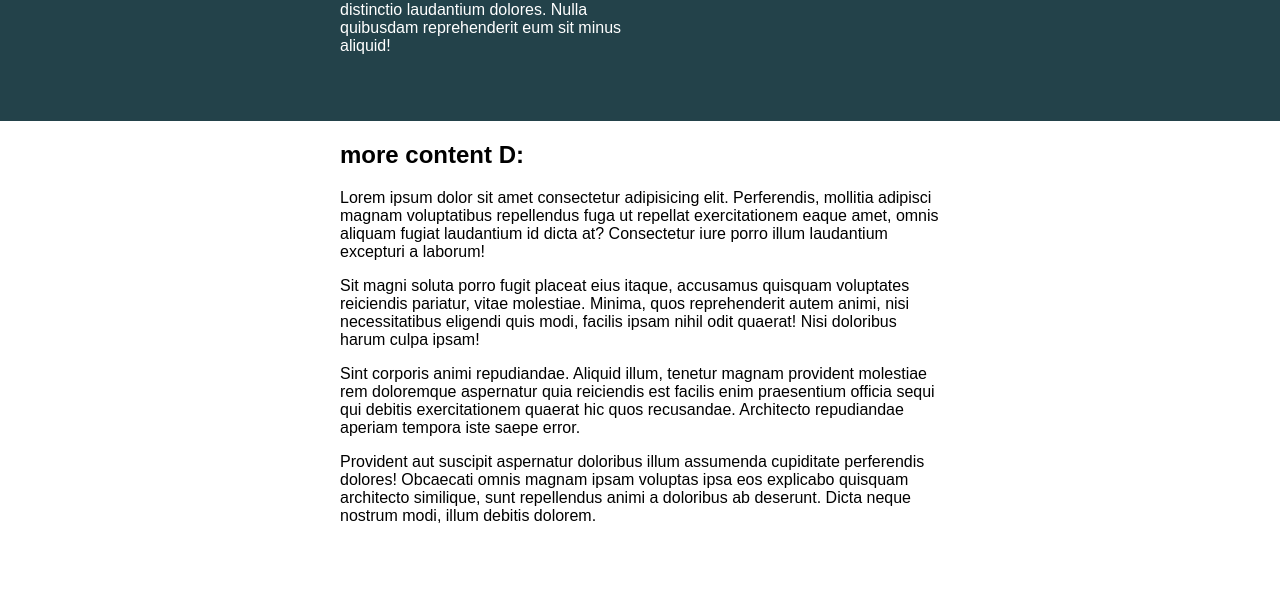
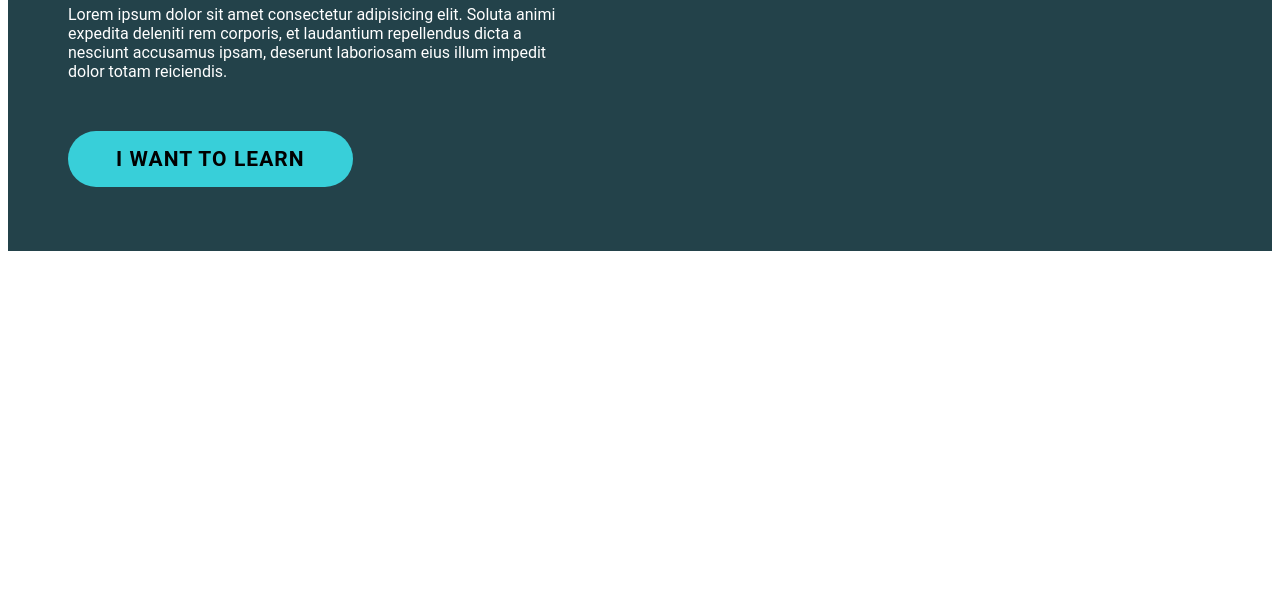
Before and after one commit to EllieChen-Git/CSS-Course-Conquering-Responsive-Layouts, a plain HTML site: page Challenges/03-challenge/index.html in a window 1280 px wide. Shown: the part 202-800 px from the top of the page. Drawn offline with Linux system fonts and the light colour scheme.

Commit message:
Day 05 - Challenge #3

```diff
--- /dev/null
+++ b/Challenges/02-challenge/style.css
@@ -0,0 +1,33 @@
+* {
+  box-sizing: border-box;
+}
+
+body {
+  margin: 0;
+  font-family: sans-serif;
+}
+
+.container {
+  /* By default, width is 100%: To keep the green background 100% to the body  */
+  margin: 0 auto;
+  background: #23424a;
+  color: white;
+  padding: 50px 0;
+}
+
+.intro-container {
+  width: 80%; /* To keep the intro container 80% width to 'container' */
+  margin: 0 auto; /* To centre 'intro-container' */
+  max-width: 750px; /* To avoid over-stretch of 'intro-container' when screen becomes too big */
+}
+.intro-content {
+  width: 50%;
+  /* To keep 'intro-cotent' 50% width of 'intro-container' */
+}
+
+.more-content {
+  /* Same format as 'intro-container' to keep the alignment */
+  width: 80%;
+  margin: 0 auto;
+  max-width: 750px;
+}
--- a/Challenges/03-challenge/index.html
+++ b/Challenges/03-challenge/index.html
@@ -3,49 +3,27 @@
   <head>
     <meta charset="UTF-8" />
     <meta name="viewport" content="width=device-width, initial-scale=1.0" />
-    <title>Day 03</title>
-
+    <title>Day 05</title>
     <link rel="stylesheet" href="style.css" />
   </head>
   <body>
+    <!-- Figma layout: https://www.figma.com/file/dGPcL6Ym2avOt4736aHb2B/conquer-responsive-layout-week-1-final-challenge?node-id=0%3A1 -->
+
     <div class="container">
-      <div class="intro-container">
-        <div class="intro-content">
-          <h1>Lorem ipsum dolor sit.</h1>
-          <p>
-            Lorem ipsum dolor sit amet consectetur adipisicing elit.
-            Exercitationem aspernatur distinctio laudantium dolores. Nulla
-            quibusdam reprehenderit eum sit minus aliquid!
-          </p>
-        </div>
+      <div class="content">
+        <h1>Responsive layouts don’t have to be a struggle</h1>
+        <p>
+          Lorem ipsum dolor sit amet consectetur adipisicing elit. Soluta animi
+          expedita deleniti rem corporis, et laudantium repellendus dicta a
+          nesciunt accusamus ipsam, deserunt laboriosam eius illum impedit dolor
+          totam reiciendis.
+        </p>
+
+        <a
+          href="https://courses.kevinpowell.co/courses/conquering-responsive-layouts/"
+          >I want to learn</a
+        >
       </div>
-    </div>
-    <div class="more-content">
-      <h2>more content D:</h2>
-      <p>
-        Lorem ipsum dolor sit amet consectetur adipisicing elit. Perferendis,
-        mollitia adipisci magnam voluptatibus repellendus fuga ut repellat
-        exercitationem eaque amet, omnis aliquam fugiat laudantium id dicta at?
-        Consectetur iure porro illum laudantium excepturi a laborum!
-      </p>
-      <p>
-        Sit magni soluta porro fugit placeat eius itaque, accusamus quisquam
-        voluptates reiciendis pariatur, vitae molestiae. Minima, quos
-        reprehenderit autem animi, nisi necessitatibus eligendi quis modi,
-        facilis ipsam nihil odit quaerat! Nisi doloribus harum culpa ipsam!
-      </p>
-      <p>
-        Sint corporis animi repudiandae. Aliquid illum, tenetur magnam provident
-        molestiae rem doloremque aspernatur quia reiciendis est facilis enim
-        praesentium officia sequi qui debitis exercitationem quaerat hic quos
-        recusandae. Architecto repudiandae aperiam tempora iste saepe error.
-      </p>
-      <p>
-        Provident aut suscipit aspernatur doloribus illum assumenda cupiditate
-        perferendis dolores! Obcaecati omnis magnam ipsam voluptas ipsa eos
-        explicabo quisquam architecto similique, sunt repellendus animi a
-        doloribus ab deserunt. Dicta neque nostrum modi, illum debitis dolorem.
-      </p>
     </div>
   </body>
 </html>
--- a/Challenges/03-challenge/style.css
+++ b/Challenges/03-challenge/style.css
@@ -2,32 +2,32 @@
   box-sizing: border-box;
 }
 
-body {
-  margin: 0;
-  font-family: sans-serif;
+.container {
+  background: #23424a;
+  color: #ffffff;
+  font-family: Roboto;
+  font-style: normal;
 }
 
-.container {
-  width: 100%; /* To keep the green background 100% to the body  */
-  margin: 0 auto;
-  background: #23424a;
-  color: white;
-  padding: 50px 0;
+.content {
+  max-width: 750px;
+  width: 50%;
+  padding: 80px 60px;
 }
 
-.intro-container {
-  width: 80%; /* To keep the intro container 80% width to 'container' */
-  margin: 0 auto; /* To centre 'intro-container' */
-  max-width: 600px; /* To avoid over-stretch of 'intro-container' when screen becomes too big */
-}
-.intro-content {
-  width: 50%;
-  /* To keep 'intro-cotent' 50% width of 'intro-container' */
+p {
+  padding-bottom: 50px;
 }
 
-.more-content {
-  /* Same format as 'intro-container' to keep the alignment */
-  width: 80%;
-  margin: 0 auto;
-  max-width: 600px;
+a {
+  background: #38cfd9;
+  border: #38cfd9;
+  border-radius: 31.5px;
+  font-size: 21px;
+  font-weight: bold;
+  padding: 16px 48px;
+  text-decoration: none;
+  letter-spacing: 0.05em;
+  text-transform: uppercase;
+  color: black;
 }
```
Also changed, not shown: Challenges/02-challenge/index.html (added, +51 -0 lines), 1 other file.
